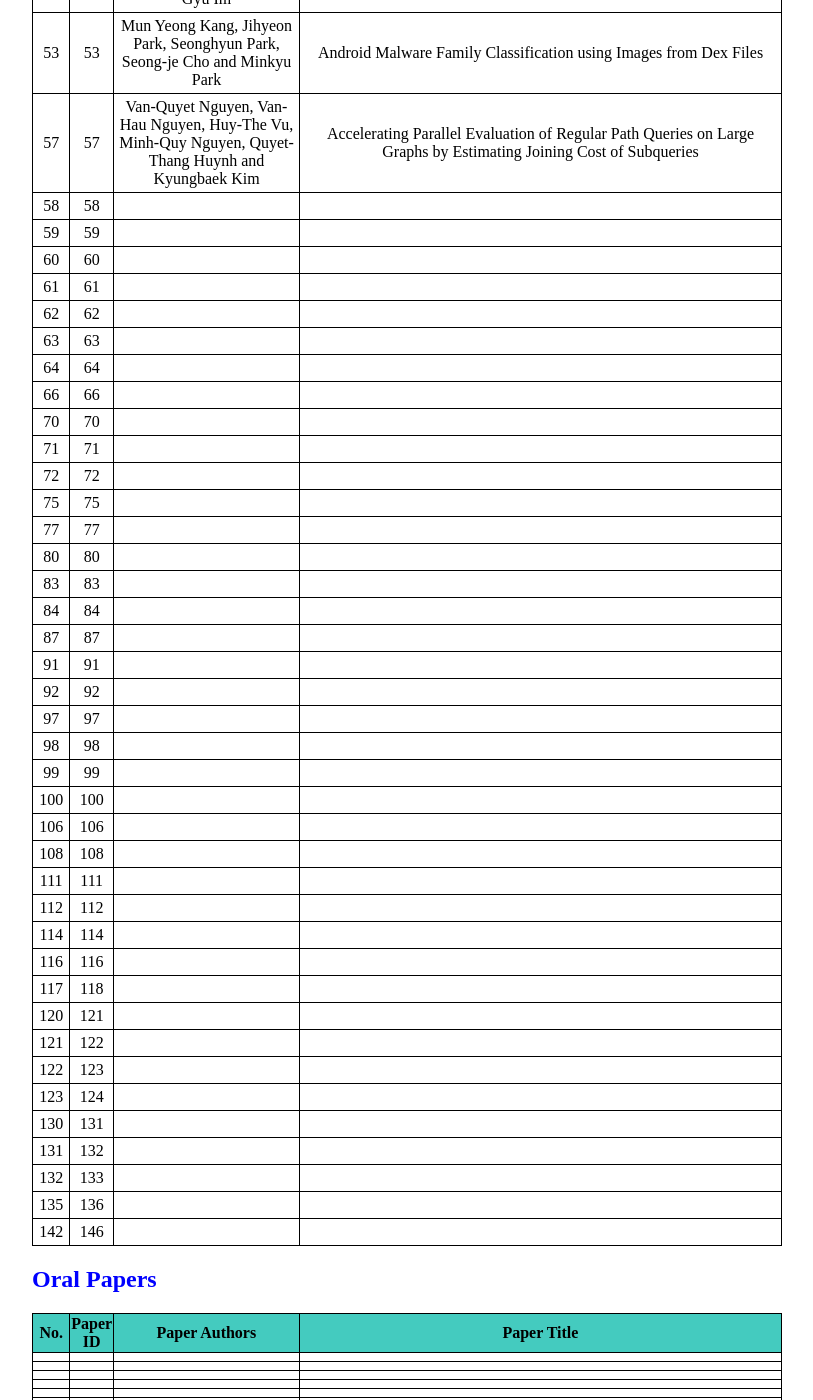
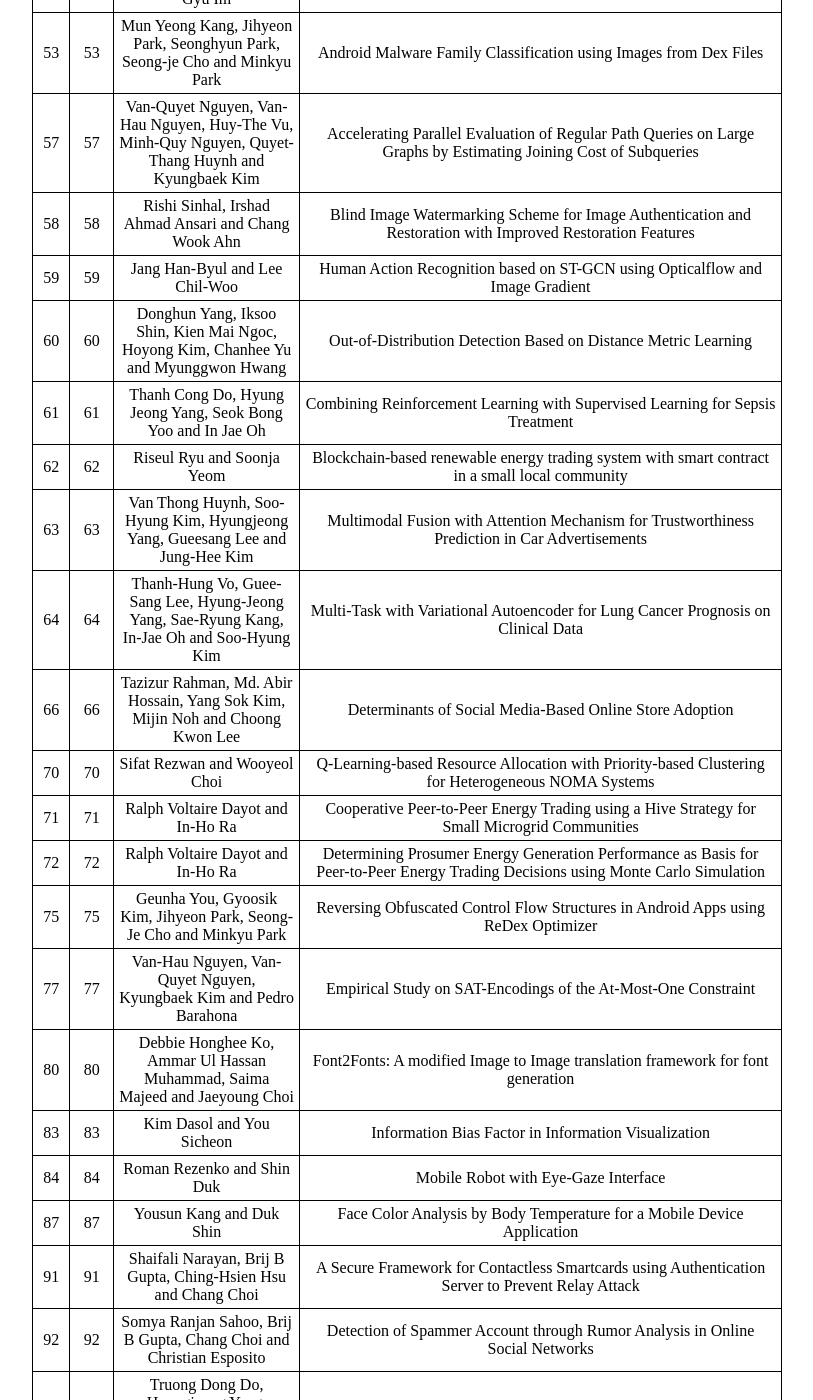
Before and after one commit to icea-conf/sma-2020.github.io, a Jekyll site: the page built from accepted_papers/index.html, in a window 1280 px wide and 1400 px high, scrolled down 2450 px. Shown: the whole window, without its empty margins (233-1046 px from the left). Built offline with Jekyll 4.4.1, drawn with Linux system fonts in a browser that asks for light colours; some of the changed text lies outside the part shown.

Commit message:
Update index.html

```diff
--- a/accepted_papers/index.html
+++ b/accepted_papers/index.html
@@ -605,10 +605,10 @@ title: SMA 2020
                                    58
                               </td>
                               <td class="tcontent3">
-
+                                   Rishi Sinhal, Irshad Ahmad Ansari and Chang Wook Ahn
                               </td>
                               <td class="tcontent3">
-
+                                   Blind Image Watermarking Scheme for Image Authentication and Restoration with Improved Restoration Features
                               </td>
                          </tr>
                          <tr>
@@ -619,10 +619,10 @@ title: SMA 2020
                                    59
                               </td>
                               <td class="tcontent3">
-
+                                   Jang Han-Byul and Lee Chil-Woo
                               </td>
                               <td class="tcontent3">
-
+                                   Human Action Recognition based on ST-GCN using Opticalflow and Image Gradient
                               </td>
                          </tr>
                          <tr>
@@ -633,10 +633,10 @@ title: SMA 2020
                                    60
                               </td>
                               <td class="tcontent3">
-
+                                   Donghun Yang, Iksoo Shin, Kien Mai Ngoc, Hoyong Kim, Chanhee Yu and Myunggwon Hwang
                               </td>
                               <td class="tcontent3">
-
+                                   Out-of-Distribution Detection Based on Distance Metric Learning
                               </td>
                          </tr>
                          <tr>
@@ -647,10 +647,10 @@ title: SMA 2020
                                    61
                               </td>
                               <td class="tcontent3">
-
+                                   Thanh Cong Do, Hyung Jeong Yang, Seok Bong Yoo and In Jae Oh
                               </td>
                               <td class="tcontent3">
-
+                                   Combining Reinforcement Learning with Supervised Learning for Sepsis Treatment
                               </td>
                          </tr>
                          <tr>
@@ -661,10 +661,10 @@ title: SMA 2020
                                    62
                               </td>
                               <td class="tcontent3">
-
+                                   Riseul Ryu and Soonja Yeom
                               </td>
                               <td class="tcontent3">
-
+                                   Blockchain-based renewable energy trading system with smart contract in a small local community
                               </td>
                          </tr>
                          <tr>
@@ -675,10 +675,10 @@ title: SMA 2020
                                    63
                               </td>
                               <td class="tcontent3">
-
+                                   Van Thong Huynh, Soo-Hyung Kim, Hyungjeong Yang, Gueesang Lee and Jung-Hee Kim
                               </td>
                               <td class="tcontent3">
-
+                                   Multimodal Fusion with Attention Mechanism for Trustworthiness Prediction in Car Advertisements
                               </td>
                          </tr>
                          <tr>
@@ -689,10 +689,10 @@ title: SMA 2020
                                    64
                               </td>
                               <td class="tcontent3">
-
+                                   Thanh-Hung Vo, Guee-Sang Lee, Hyung-Jeong Yang, Sae-Ryung Kang, In-Jae Oh and Soo-Hyung Kim
                               </td>
                               <td class="tcontent3">
-
+                                   Multi-Task with Variational Autoencoder for Lung Cancer Prognosis on Clinical Data
                               </td>
                          </tr>
                          <tr>
@@ -703,10 +703,10 @@ title: SMA 2020
                                    66
                               </td>
                               <td class="tcontent3">
-
+                                   Tazizur Rahman, Md. Abir Hossain, Yang Sok Kim, Mijin Noh and Choong Kwon Lee
                               </td>
                               <td class="tcontent3">
-
+                                   Determinants of Social Media-Based Online Store Adoption
                               </td>
                          </tr>
                          <tr>
@@ -717,10 +717,10 @@ title: SMA 2020
                                    70
                               </td>
                               <td class="tcontent3">
-
+                                   Sifat Rezwan and Wooyeol Choi
                               </td>
                               <td class="tcontent3">
-
+                                   Q-Learning-based Resource Allocation with Priority-based Clustering for Heterogeneous NOMA Systems
                               </td>
                          </tr>
                          <tr>
@@ -731,10 +731,10 @@ title: SMA 2020
                                    71
                               </td>
                               <td class="tcontent3">
-
+                                   Ralph Voltaire Dayot and In-Ho Ra
                               </td>
                               <td class="tcontent3">
-
+                                   Cooperative Peer-to-Peer Energy Trading using a Hive Strategy for Small Microgrid Communities
                               </td>
                          </tr>
                          <tr>
@@ -745,10 +745,10 @@ title: SMA 2020
                                    72
                               </td>
                               <td class="tcontent3">
-
+                                   Ralph Voltaire Dayot and In-Ho Ra
                               </td>
                               <td class="tcontent3">
-
+                                   Determining Prosumer Energy Generation Performance as Basis for Peer-to-Peer Energy Trading Decisions using Monte Carlo Simulation
                               </td>
                          </tr>
                          <tr>
@@ -759,10 +759,10 @@ title: SMA 2020
                                    75
                               </td>
                               <td class="tcontent3">
-
+                                   Geunha You, Gyoosik Kim, Jihyeon Park, Seong-Je Cho and Minkyu Park
                               </td>
                               <td class="tcontent3">
-
+                                   Reversing Obfuscated Control Flow Structures in Android Apps using ReDex Optimizer
                               </td>
                          </tr>
                          <tr>
@@ -773,10 +773,10 @@ title: SMA 2020
                                    77
                               </td>
                               <td class="tcontent3">
-
+                                   Van-Hau Nguyen, Van-Quyet Nguyen, Kyungbaek Kim and Pedro Barahona
                               </td>
                               <td class="tcontent3">
-
+                                   Empirical Study on SAT-Encodings of the At-Most-One Constraint
                               </td>
                          </tr>
                          <tr>
@@ -787,10 +787,10 @@ title: SMA 2020
                                    80
                               </td>
                               <td class="tcontent3">
-
+                                   Debbie Honghee Ko, Ammar Ul Hassan Muhammad, Saima Majeed and Jaeyoung Choi
                               </td>
                               <td class="tcontent3">
-
+                                   Font2Fonts: A modified Image to Image translation framework for font generation
                               </td>
                          </tr>
                          <tr>
@@ -801,10 +801,10 @@ title: SMA 2020
                                    83
                               </td>
                               <td class="tcontent3">
-
+                                   Kim Dasol and You Sicheon
                               </td>
                               <td class="tcontent3">
-
+                                   Information Bias Factor in Information Visualization
                               </td>
                          </tr>
                          <tr>
@@ -815,10 +815,10 @@ title: SMA 2020
                                    84
                               </td>
                               <td class="tcontent3">
-
+                                   Roman Rezenko and Shin Duk
                               </td>
                               <td class="tcontent3">
-
+                                   Mobile Robot with Eye-Gaze Interface
                               </td>
                          </tr>
                          <tr>
@@ -829,10 +829,10 @@ title: SMA 2020
                                    87
                               </td>
                               <td class="tcontent3">
-
+                                   Yousun Kang and Duk Shin
                               </td>
                               <td class="tcontent3">
-
+                                   Face Color Analysis by Body Temperature for a Mobile Device Application
                               </td>
                          </tr>
                          <tr>
@@ -843,10 +843,10 @@ title: SMA 2020
                                    91
                               </td>
                               <td class="tcontent3">
-
+                                   Shaifali Narayan, Brij B Gupta, Ching-Hsien Hsu and Chang Choi
                               </td>
                               <td class="tcontent3">
-
+                                   A Secure Framework for Contactless Smartcards using Authentication Server to Prevent Relay Attack
                               </td>
                          </tr>
                          <tr>
@@ -857,10 +857,10 @@ title: SMA 2020
                                    92
                               </td>
                               <td class="tcontent3">
-
+                                   Somya Ranjan Sahoo, Brij B Gupta, Chang Choi and Christian Esposito
                               </td>
                               <td class="tcontent3">
-
+                                   Detection of Spammer Account through Rumor Analysis in Online Social Networks
                               </td>
                          </tr>
                          <tr>
@@ -871,10 +871,10 @@ title: SMA 2020
                                    97
                               </td>
                               <td class="tcontent3">
-
+                                   Truong Dong Do, Hyungjeong Yang, Kyungbaek Kim and Hyukro Park
                               </td>
                               <td class="tcontent3">
-
+                                   Image and Encoded Text Fusion for Deep Multi-Modal Clustering
                               </td>
                          </tr>
                          <tr>
@@ -885,10 +885,10 @@ title: SMA 2020
                                    98
                               </td>
                               <td class="tcontent3">
-
+                                   Osama Rehman, Zaroon Farrukh, Asiya Al-Busaidi, Kyungjin Cha, Simon Park and Ibrahim Rahman
                               </td>
                               <td class="tcontent3">
-
+                                   IoT Powered Cancer Observation System
                               </td>
                          </tr>
                          <tr>
@@ -899,10 +899,10 @@ title: SMA 2020
                                    99
                               </td>
                               <td class="tcontent3">
-
+                                   Anup Marahatta, Yaju Rajbhandari, Ashish Shrestha, Ajay Singh, Anup Thapa and Seokjoo Shin
                               </td>
                               <td class="tcontent3">
-
+                                   LoRa Mesh Network for Smart Metering in Rural Electrification
                               </td>
                          </tr>
                          <tr>
@@ -913,10 +913,10 @@ title: SMA 2020
                                    100
                               </td>
                               <td class="tcontent3">
-
+                                   Heedong Yang and Manhee Lee
                               </td>
                               <td class="tcontent3">
-
+                                   Demystifying ARM TrustZone TEE Client API using OP-TEE
                               </td>
                          </tr>
                          <tr>
@@ -927,10 +927,10 @@ title: SMA 2020
                                    106
                               </td>
                               <td class="tcontent3">
-
+                                   Tae-Yeun Kim, Sang-Hyun Bae and Sung-Hwan Kim
                               </td>
                               <td class="tcontent3">
-
+                                   Facial Expression Emotion through BCI-based Personal Traits and Emotion Classification
                               </td>
                          </tr>
                          <tr>
@@ -941,10 +941,10 @@ title: SMA 2020
                                    108
                               </td>
                               <td class="tcontent3">
-
+                                   Kamanasish Bhattacharjee, Arti Tiwari, Millie Pant and Chang Wook Ahn
                               </td>
                               <td class="tcontent3">
-
+                                   A Pooling Function based on Differential Evolution for Multiple Instance Learning
                               </td>
                          </tr>
                          <tr>
@@ -955,10 +955,10 @@ title: SMA 2020
                                    111
                               </td>
                               <td class="tcontent3">
-
+                                   Hung Hoang Manh, Kim Soo-Hyung, Yang Hyung-Jeong and Lee Guee-Sang
                               </td>
                               <td class="tcontent3">
-
+                                   Multiple Models Using Temporal Feature Learning for Emotion Recognition
                               </td>
                          </tr>
                          <tr>
@@ -969,10 +969,10 @@ title: SMA 2020
                                    112
                               </td>
                               <td class="tcontent3">
-
+                                   Youseok Nam and Hwansoo Han
                               </td>
                               <td class="tcontent3">
-
+                                   Cost-Effective Container Orchestration Using Usage Data
                               </td>
                          </tr>
                          <tr>
@@ -983,10 +983,10 @@ title: SMA 2020
                                    114
                               </td>
                               <td class="tcontent3">
-
+                                   Jiae Han, Dasol Kim, Chanhee Kim and Sicheon You
                               </td>
                               <td class="tcontent3">
-
+                                   A Fundamental Study for Orientation Sign applied Cognitive map in Wayfinding System Design
                               </td>
                          </tr>
                          <tr>
@@ -997,10 +997,10 @@ title: SMA 2020
                                    116
                               </td>
                               <td class="tcontent3">
-
+                                   Suhardi Azliy Junoh, Santosh Subedi and Jae-Young Pyun
                               </td>
                               <td class="tcontent3">
-
+                                   Smartphone-based Indoor Navigation System Using Particle Filter and Map-Constraints
                               </td>
                          </tr>
                          <tr>
@@ -1011,10 +1011,10 @@ title: SMA 2020
                                    118
                               </td>
                               <td class="tcontent3">
-
+                                   Myunghoon Lee, Hyeonho Shin, Dabin Lee and Sung-Pil Choi
                               </td>
                               <td class="tcontent3">
-
+                                   Korean Grammatical Error Correction based on Transformer with Copying Mechanisms and Grammatical Noise Implantation Methods
                               </td>
                          </tr>
                          <tr>
@@ -1025,10 +1025,10 @@ title: SMA 2020
                                    121
                               </td>
                               <td class="tcontent3">
-
+                                   Christian Esposito, Vincenzo Moscato and Gianacrlo Sperlì
                               </td>
                               <td class="tcontent3">
-
+                                   Summarizing social media content via bio-inspired influence maximization algorithms
                               </td>
                          </tr>
                          <tr>
@@ -1039,10 +1039,10 @@ title: SMA 2020
                                    122
                               </td>
                               <td class="tcontent3">
-
+                                   Jongwon Kim, Sungho Shin, Yeonguk Yu, Junseok Lee and Kyoobin Lee
                               </td>
                               <td class="tcontent3">
-
+                                   Multiple Classification with Split Learning
                               </td>
                          </tr>
                          <tr>
@@ -1053,10 +1053,10 @@ title: SMA 2020
                                    123
                               </td>
                               <td class="tcontent3">
-
+                                   Pusit Kulkasem, Watcharaphong Yookwan and Krisana Chinnasarn
                               </td>
                               <td class="tcontent3">
-
+                                   Body Composition Area Identification from Low-radiation X-Ray image using Ensemble Learning Model
                               </td>
                          </tr>
                          <tr>
@@ -1067,10 +1067,10 @@ title: SMA 2020
                                    124
                               </td>
                               <td class="tcontent3">
-
+                                   Nilrat Kanyunthong, Annupan Rodtook and Krisana Chinnasarn
                               </td>
                               <td class="tcontent3">
-
+                                   Automated Glaucoma Lesion Detection using Ellipse Descent Analysis
                               </td>
                          </tr>
                          <tr>
@@ -1081,10 +1081,10 @@ title: SMA 2020
                                    131
                               </td>
                               <td class="tcontent3">
-
+                                   Saqib Ali, Osama Rehman, Kyungjin Cha, Taisira Al Balushi and Zia Nadir
                               </td>
                               <td class="tcontent3">
-
+                                   Performance Analysis of ZigBee-based IoT Prototype for Remote Monitoring in Power Grid Systems
                               </td>
                          </tr>
                          <tr>
@@ -1095,10 +1095,10 @@ title: SMA 2020
                                    132
                               </td>
                               <td class="tcontent3">
-
+                                   Akm Ashiquzzaman, Seungmin Oh, Dongsu Lee, Lee Jihoon, Yeong Gwang Kim and Jinsul Kim
                               </td>
                               <td class="tcontent3">
-
+                                   Video Key Frame Extraction & Fire-Smoke Detection with Deep Compact Convolutional Neural Network
                               </td>
                          </tr>
                          <tr>
@@ -1109,10 +1109,10 @@ title: SMA 2020
                                    133
                               </td>
                               <td class="tcontent3">
-
+                                   Benchamawan Chaisoongnoen and Komate Amphawan
                               </td>
                               <td class="tcontent3">
-
+                                   An improvement of supplementary book suggestion system
                               </td>
                          </tr>
                          <tr>
@@ -1123,10 +1123,10 @@ title: SMA 2020
                                    136
                               </td>
                               <td class="tcontent3">
-
+                                   Sumet Darapisut, Komate Amphawan, Sunisa Rimcharoen and Nutthanon Leelathakul
                               </td>
                               <td class="tcontent3">
-
+                                   NILR: N-Most Interesting Location-based Recommender System
                               </td>
                          </tr>
                          <tr>
@@ -1137,10 +1137,10 @@ title: SMA 2020
                                    146
                               </td>
                               <td class="tcontent3">
-
+                                   Geum Boon Lee
                               </td>
                               <td class="tcontent3">
-
+                                   A Modified Generator for Style Transfer
                               </td>
                          </tr>
                     </tbody>
```
Also changed, not shown: other parts of accepted_papers/index.html (+1 -1 lines).
